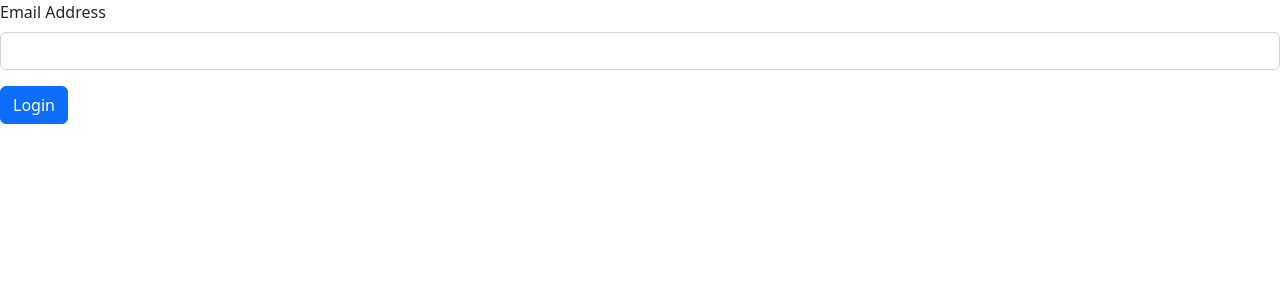
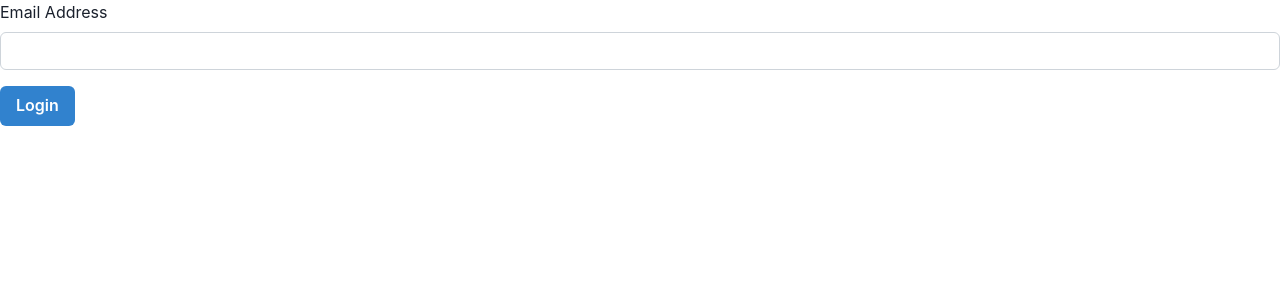
Before and after one commit to ics-499-team-1/drive-doctor-ui, a React (Vite) app: page / in a window 1280 px wide. Shown: the top 300 px of the page. Built offline with nearby package versions, Linux system fonts and the light colour scheme.

Commit message:
added chakra

```diff
--- a/package.json
+++ b/package.json
@@ -9,7 +9,11 @@
     "preview": "vite preview"
   },
   "dependencies": {
+    "@chakra-ui/react": "^2.5.3",
+    "@emotion/react": "^11.10.6",
+    "@emotion/styled": "^11.10.6",
     "bootstrap": "^5.2.3",
+    "framer-motion": "^10.8.5",
     "localforage": "^1.10.0",
     "match-sorter": "^6.3.1",
     "react": "^18.2.0",
--- a/src/components/LoginForm.tsx
+++ b/src/components/LoginForm.tsx
@@ -1,3 +1,5 @@
+import { Button, ButtonGroup } from "@chakra-ui/react";
+
 interface Props {
   onClick: () => void;
 }
@@ -16,9 +18,9 @@
           aria-describedby="emailHelp"
         />
       </div>
-      <button type="submit" className="btn btn-primary" onClick={onClick}>
+      <Button colorScheme="blue" onClick={onClick}>
         Login
-      </button>
+      </Button>
     </form>
   );
 }
--- a/src/main.tsx
+++ b/src/main.tsx
@@ -1,5 +1,7 @@
 import React from 'react'
 import ReactDOM from 'react-dom/client'
+import { ChakraProvider } from "@chakra-ui/react";
+
 import App from './App'
 import 'bootstrap/dist/css/bootstrap.css'
 import { createBrowserRouter, RouterProvider } from "react-router-dom";
@@ -13,6 +15,8 @@
 
 ReactDOM.createRoot(document.getElementById('root') as HTMLElement).render(
   <React.StrictMode>
-    <RouterProvider router={router} />
+    <ChakraProvider>
+          <RouterProvider router={router} />
+    </ChakraProvider>
   </React.StrictMode>,
 )
```
Also changed, not shown: src/components/Button.tsx (deleted, +0 -15 lines), src/components/FormButton.tsx (added, +15 -0 lines), 1 other file (tests, documents, lock files or other folders).
